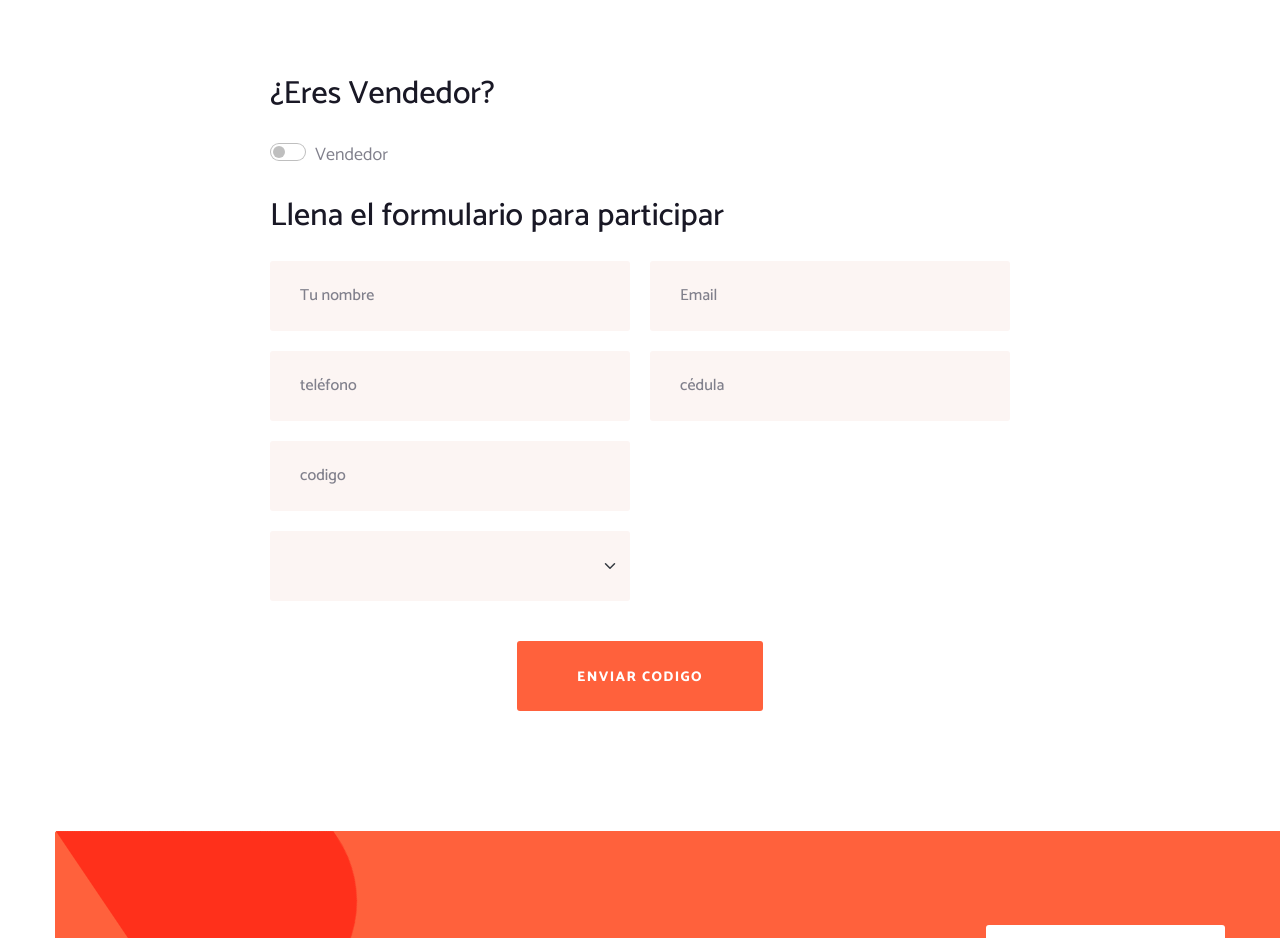
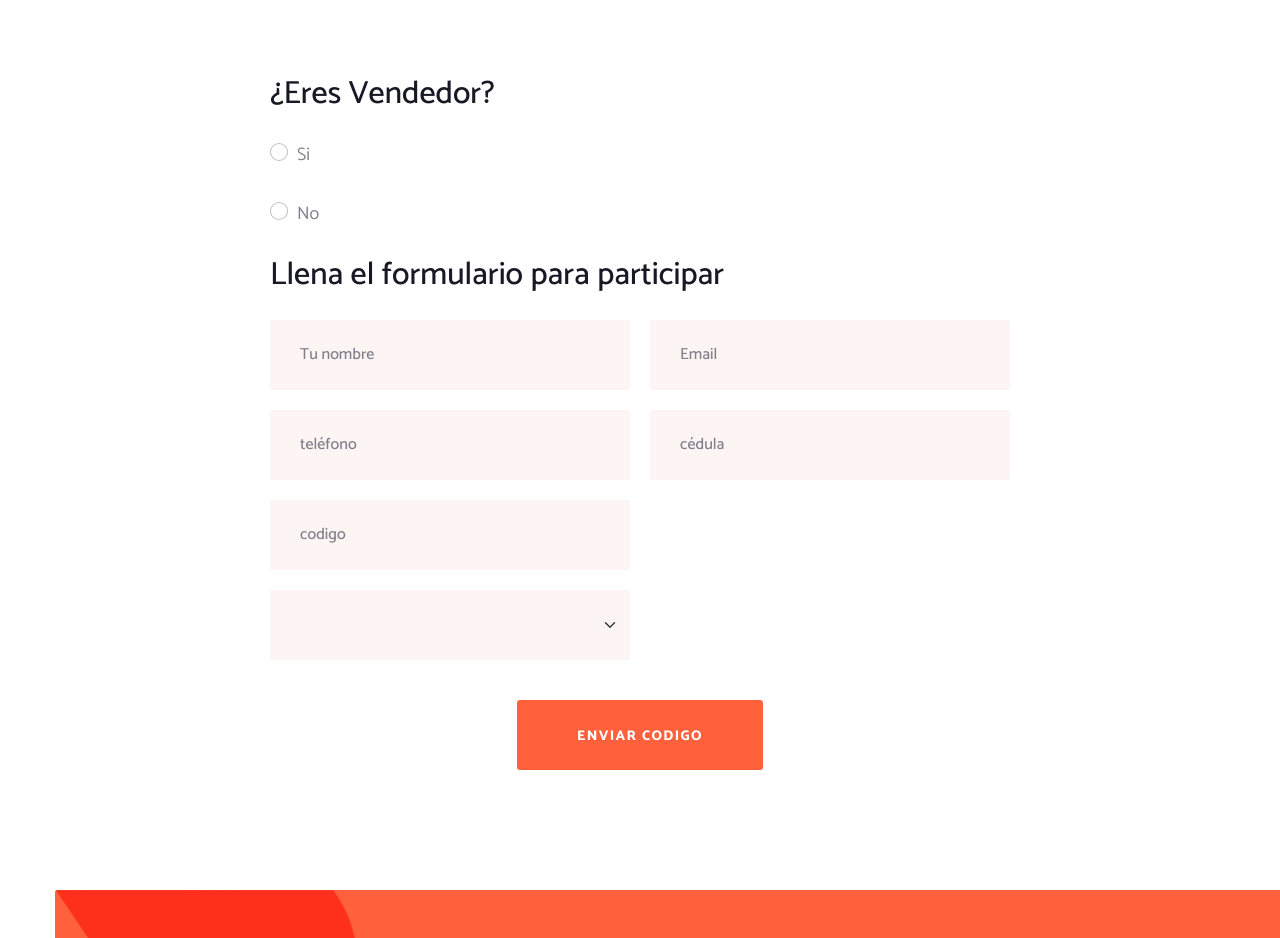
Before and after one commit to SebastianMujica/sky-landing-concurso, a Next.js app: page / in a window 1280 px wide. Shown: the part 1440-2378 px from the top of the page. Built offline with nearby package versions, Linux system fonts and the light colour scheme.

Commit message:
mas cambios

```diff
--- a/src/components/Contact/ContactPage.js
+++ b/src/components/Contact/ContactPage.js
@@ -36,12 +36,24 @@ const ContactPage = ({ isTitleTwo = false }) => {
           <Col xl={12}>
             <h2>¿Eres Vendedor?</h2>
             <FormCheck
-                    type="switch"
-                    id="custom-switch"
-                    label="Vendedor"
+                    reverse
+                    type="radio"
+                    id="custom-switch-si"
+                    name="group1"
+                    label="Si"
                     onChange={ () => {
                       setCliente(!cliente);
-                      saveCupon();
+                    }}
+                    style={{ marginBottom:"25px", marginTop: "25px"}}
+            />
+            <FormCheck
+                    reverse
+                    type="radio"
+                    id="custom-switch-no"
+                    name="group1"
+                    label="No"
+                    onChange={ () => {
+                      setCliente(!cliente);
                     }}
                     style={{ marginBottom:"25px", marginTop: "25px"}}
             />
```
